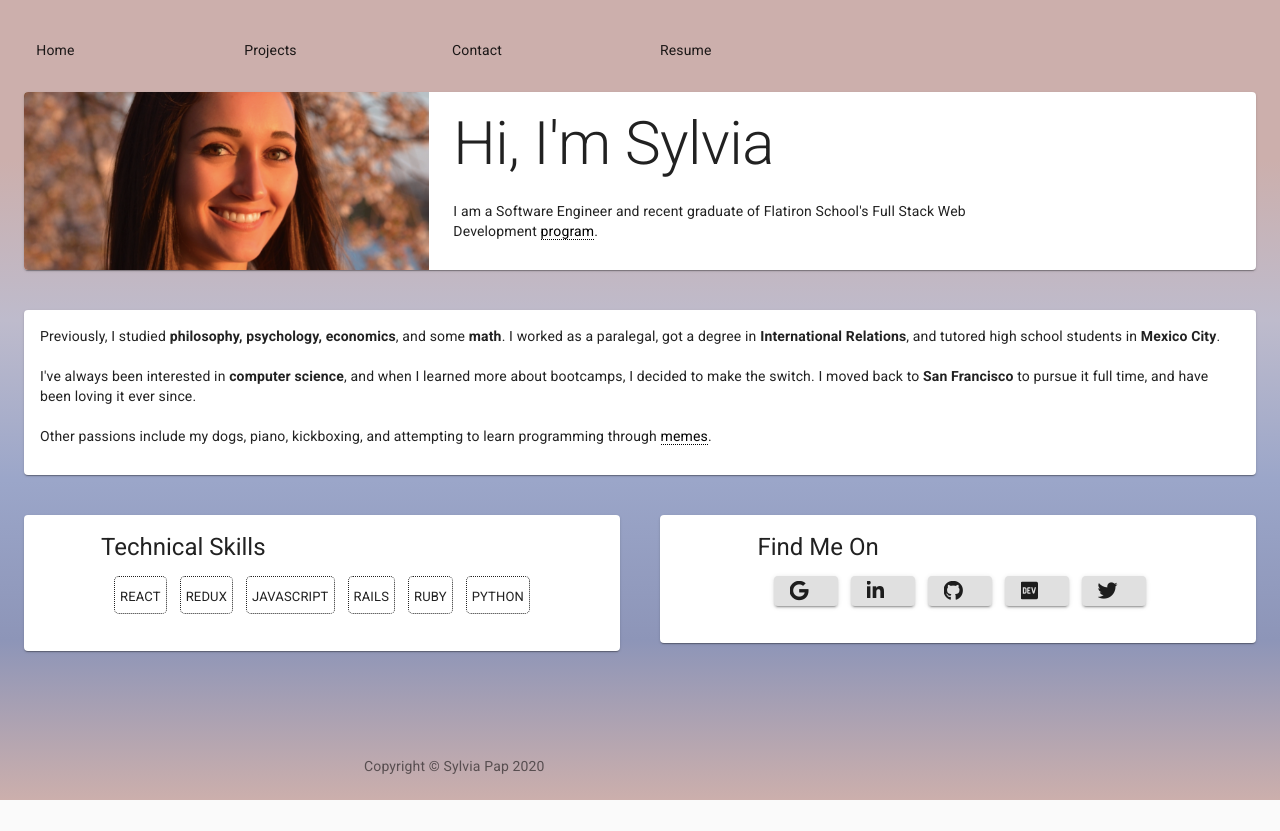
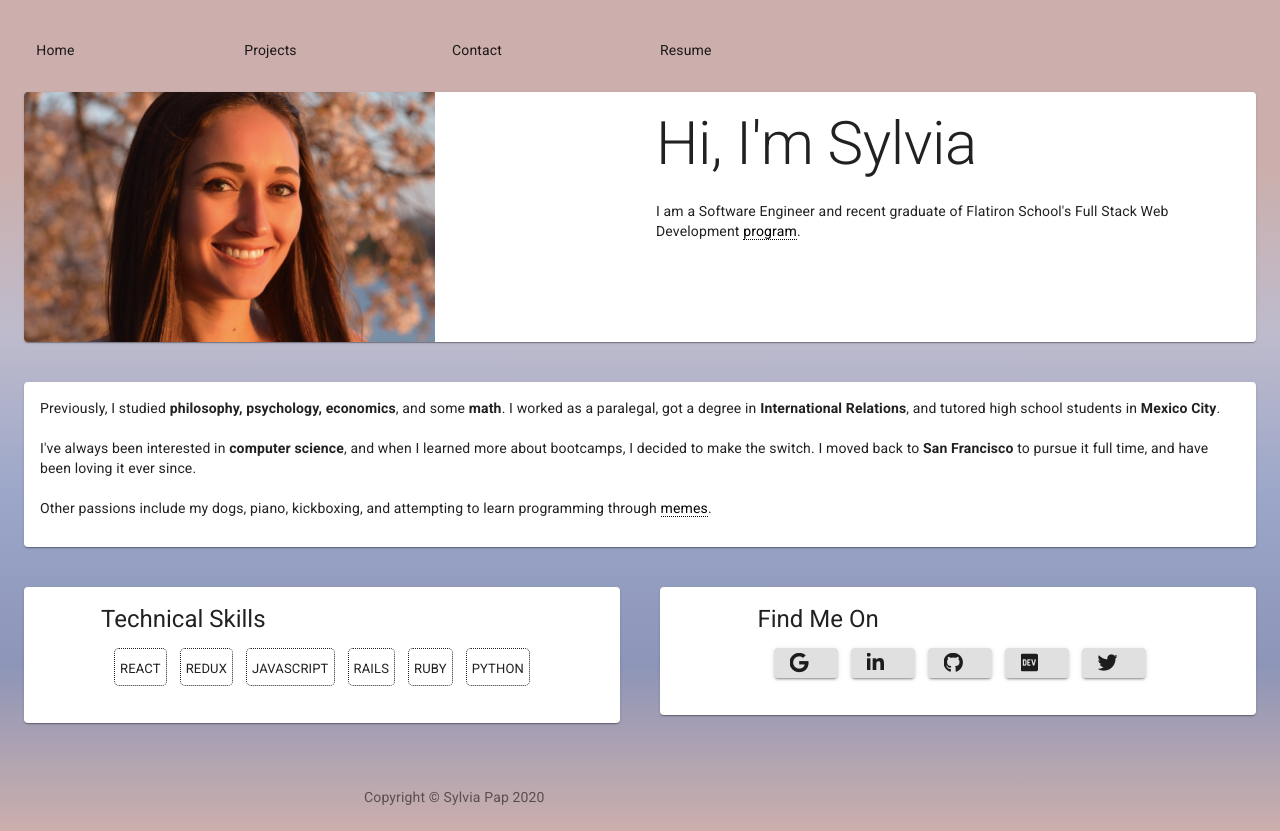
Before and after one commit to sylviapap/personal-site-react, a React (Create React App) app: page / in a window 1280 px wide. Before the commit the page ends 800 px from the top, so only its background shows below. Built offline with nearby package versions, Linux system fonts and the light colour scheme.

Commit message:
Adjust image sizing/spacing flex

```diff
--- a/src/pages/Home.js
+++ b/src/pages/Home.js
@@ -14,14 +14,9 @@ import Link from '@material-ui/core/Link';
 
 const useStyles = makeStyles({
   root: {
-    display: 'flex'
-  },
-  row: {
     display: 'flex',
-    flexDirection: "row",
     flexWrap: "wrap",
-    justifyContent: "space-around",
-    alignItems: "center"
+    justifyContent: "space-between"
   },
   paper: {
     display: "flex",
@@ -32,6 +27,8 @@ const useStyles = makeStyles({
   media: {
     width: "100%",
     height: "100%",
+    minWidth: "200px",
+    minHeight: "250px",
   },
   skills: {
     fontVariant: "all-small-caps",
@@ -64,7 +61,7 @@ export default function Home() {
     <Grid container spacing={5} className={classes.root}>
       <Grid item xs={12}>
         <Card>
-          <Grid container spacing={1} className={classes.root}>
+          <Grid container className={classes.root}>
           <Grid item xs={4}>
             <CardMedia
               className={classes.media}
```
